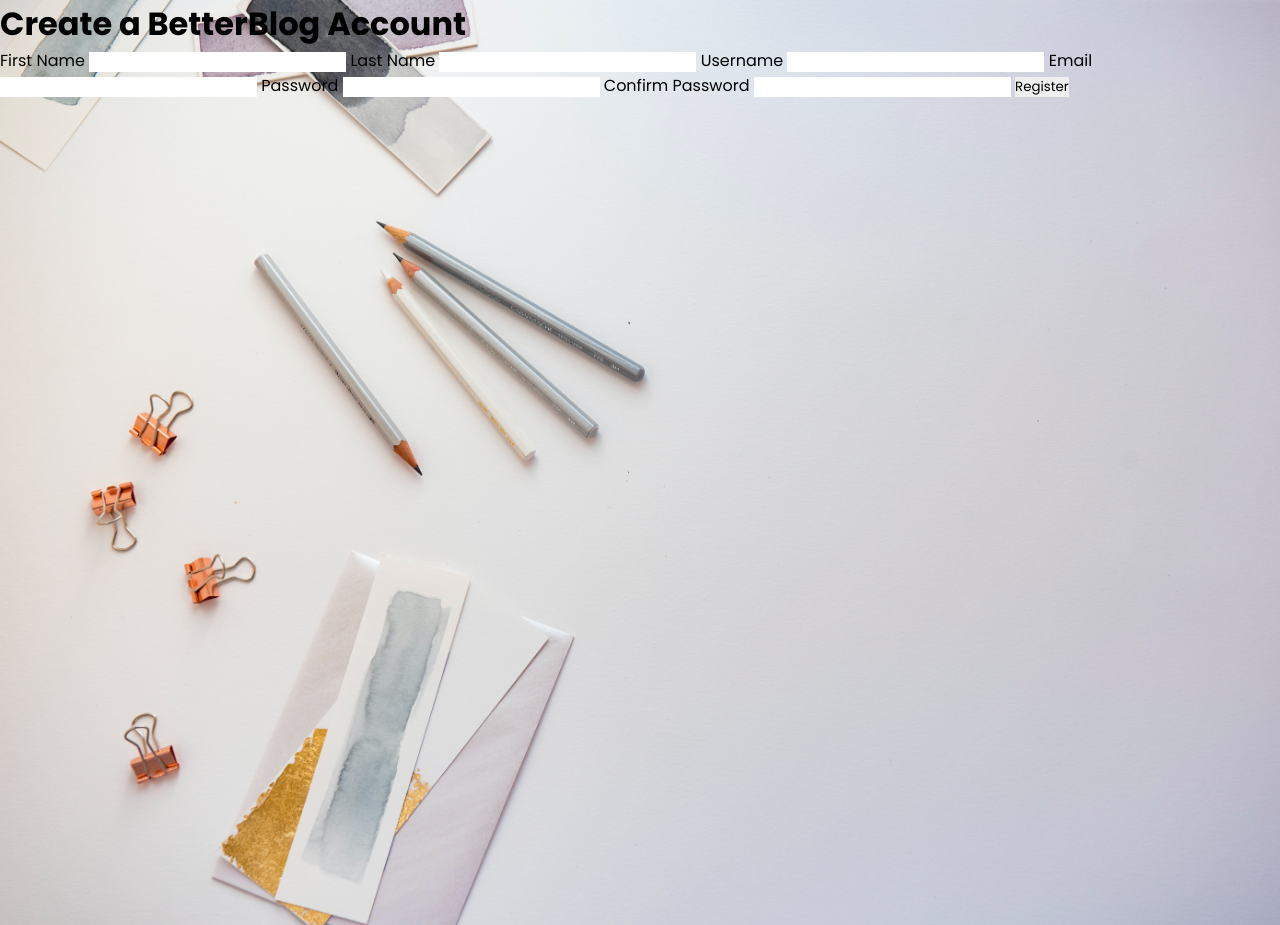
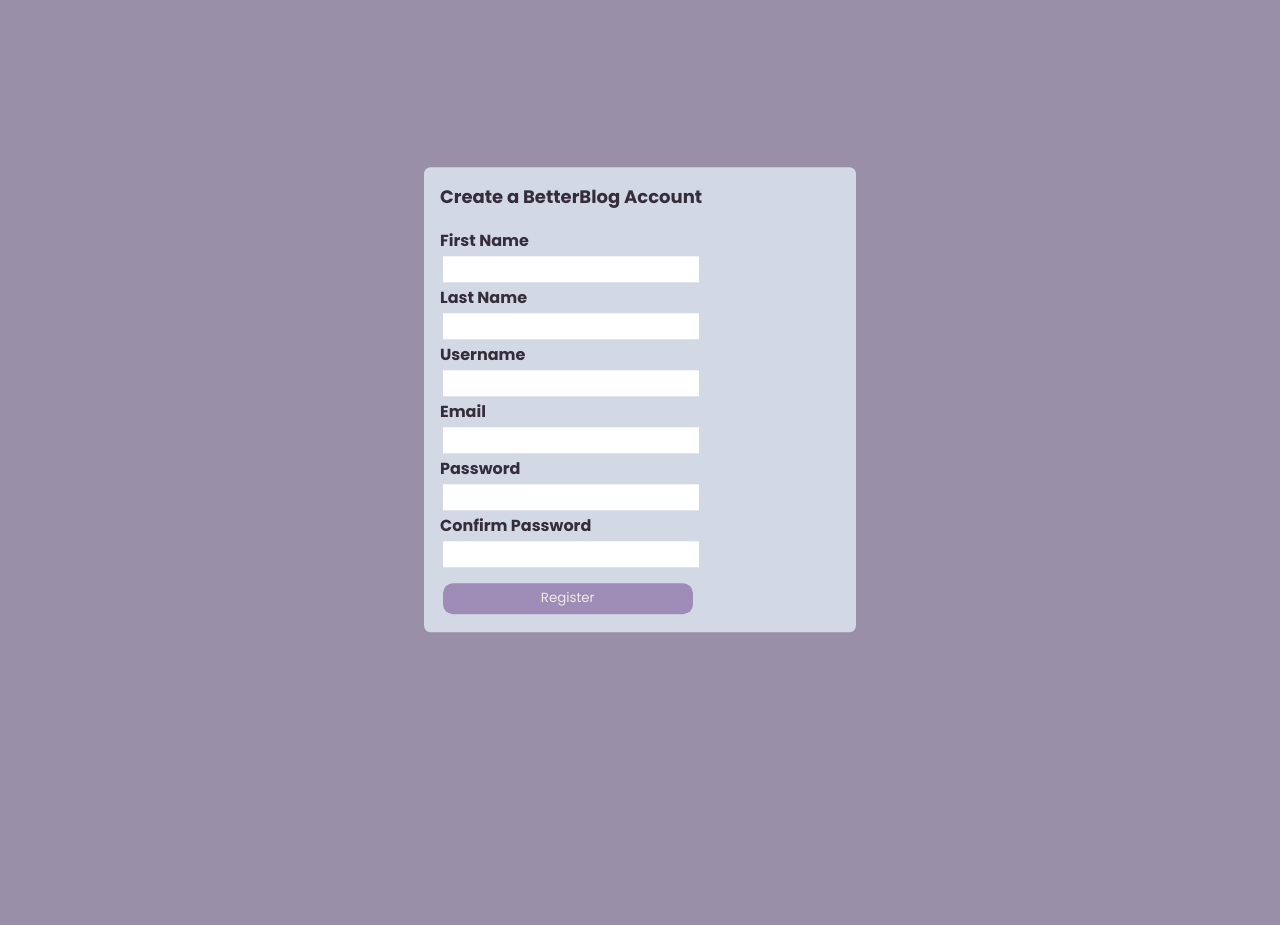
Before and after one commit to mercuryretro/simple_blog, a Django app: template blog_app/templates/registration_form.html in a window 1280 px wide. Run offline with Django 3.2, Linux system fonts and the light colour scheme; the template is opened without the code that fills it, so the values that code supplies are empty.

Commit message:
Started styling on the registration form page, added background color, styled main registration div, fixed font sizes and orientation of form elements.

```diff
--- a/blog_app/static/css/registration_style.css
+++ b/blog_app/static/css/registration_style.css
@@ -15,9 +15,43 @@
 }
 
 body {
-    background-image: url(/static/imgs/joanna-kosinska-RE-8WswW95o-unsplash.jpg);
-    background-repeat: no-repeat;
-    background-size: cover;
-    background-position: left;
+    background-color: #9A8FA9;
     height: 925px;
 }
+.registration-title {
+	font-size: large;
+	margin-bottom: 1em;
+}
+.registration-form {
+	background-color: rgba(226,235,244,0.80);
+	width: 400px;
+	border-radius: 1.5%;
+	padding: 1em;
+	color: #352d39;
+	position: absolute;
+	left: 50%;
+	top: 50%;
+	transform: translate(-50%, -50%);
+	display:flex;
+	flex-direction: column;
+	justify-content: center;
+	font-weight: bold;
+}
+.btn-standard{
+    text-decoration: none;
+    color: #f0ebe5;
+    background-color: #9e8cb6;
+    padding: .4em;
+    border-radius: 10px;
+    margin-top: 1em;
+	display: block;
+}
+label {
+	display: block;
+	left: 50%;
+}
+input {
+	padding: .25em;
+	width: 250px;
+	margin: .2em;
+}
--- a/blog_app/static/css/style.css
+++ b/blog_app/static/css/style.css
@@ -96,7 +96,7 @@ body {
     background-color: #9e8cb6;
     padding: .4em;
     border-radius: 10px;
-    margin-top: 1em;;
+    margin-top: 1em;
 }
 .btn-standard:hover{
     background-color: #837794;
--- a/blog_app/templates/landing.html
+++ b/blog_app/templates/landing.html
@@ -18,7 +18,7 @@
 <body>
     <nav class='navbar' id='nav-1'>
         <a class='nav-items' href='#home'>Home</a></li>
-        <a class='nav-items' href='/registration_form/'>Register</a></li>
+        <a class='nav-items' href='registration_form'>Register</a></li>
         <a class='nav-items' href='#login'>Login</a></li>
         <a class='right-nav' href='#home'><img src="/static/imgs/logov2.png" id="logo"></a>
     </nav>
--- a/blog_app/templates/registration_form.html
+++ b/blog_app/templates/registration_form.html
@@ -15,8 +15,9 @@
 </head>
 
 <body>
-    <div class="registration_form">
-        <h1>Create a BetterBlog Account</h1>
+
+    <div class="registration-form">
+        <h1 class="registration-title">Create a BetterBlog Account</h1>
         {% if messages %}
         <ul class="messages">
             {% for message in messages %}
@@ -38,7 +39,7 @@
             <input type="password" name="password">
             <label for="confirmed_password">Confirm Password</label>
             <input type="password" name="confirmed_password">
-            <input type="submit" value="Register">
+            <input type="submit" class="btn-standard" value="Register">
 
         </form>
     </div>
--- a/blog_app/urls.py
+++ b/blog_app/urls.py
@@ -2,8 +2,9 @@ from django.urls import path
 from . import views
 
 urlpatterns = [
-    path("", views.landing),  # localhost:8000
+    path('', views.landing),  # localhost:8000
     path(
-        "registration_form", views.registration_form
+        'registration_form/', views.registration_form
     ),  # localhost:8000/registration_form
+
 ]
```
